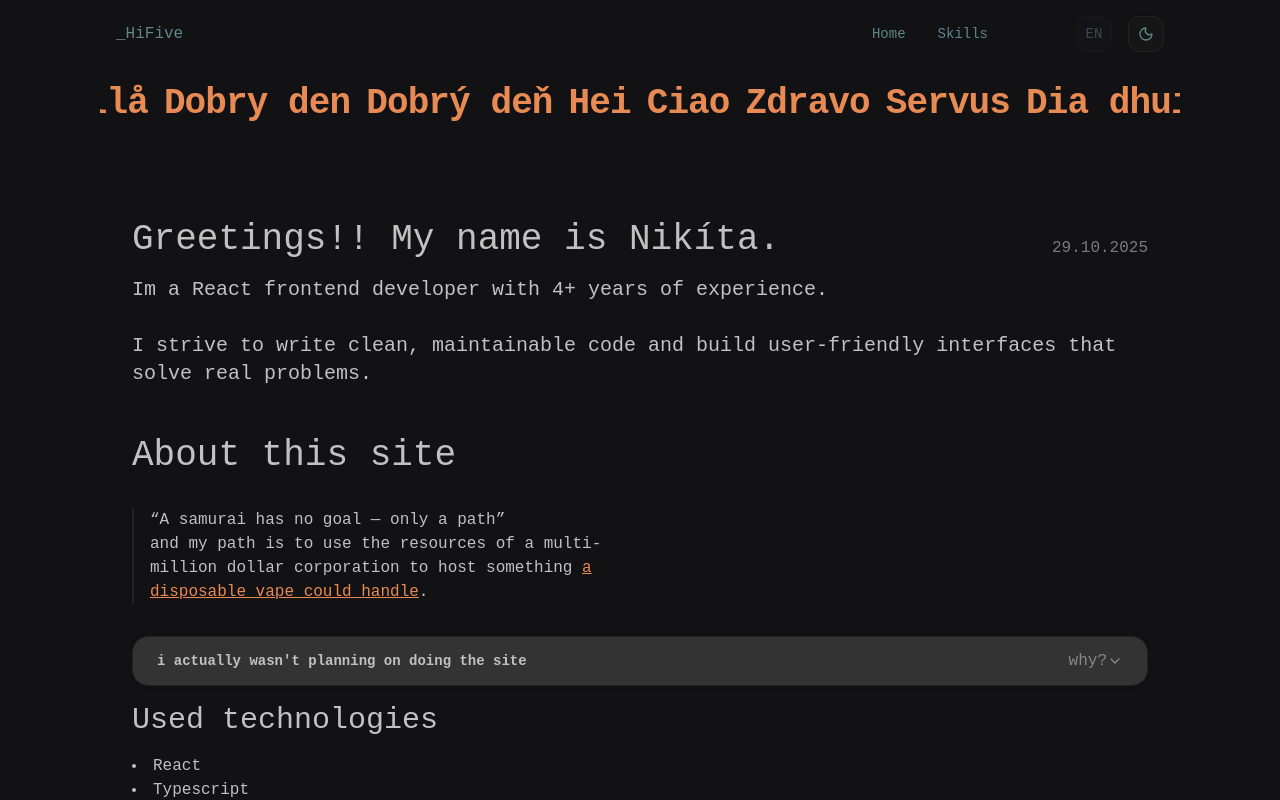
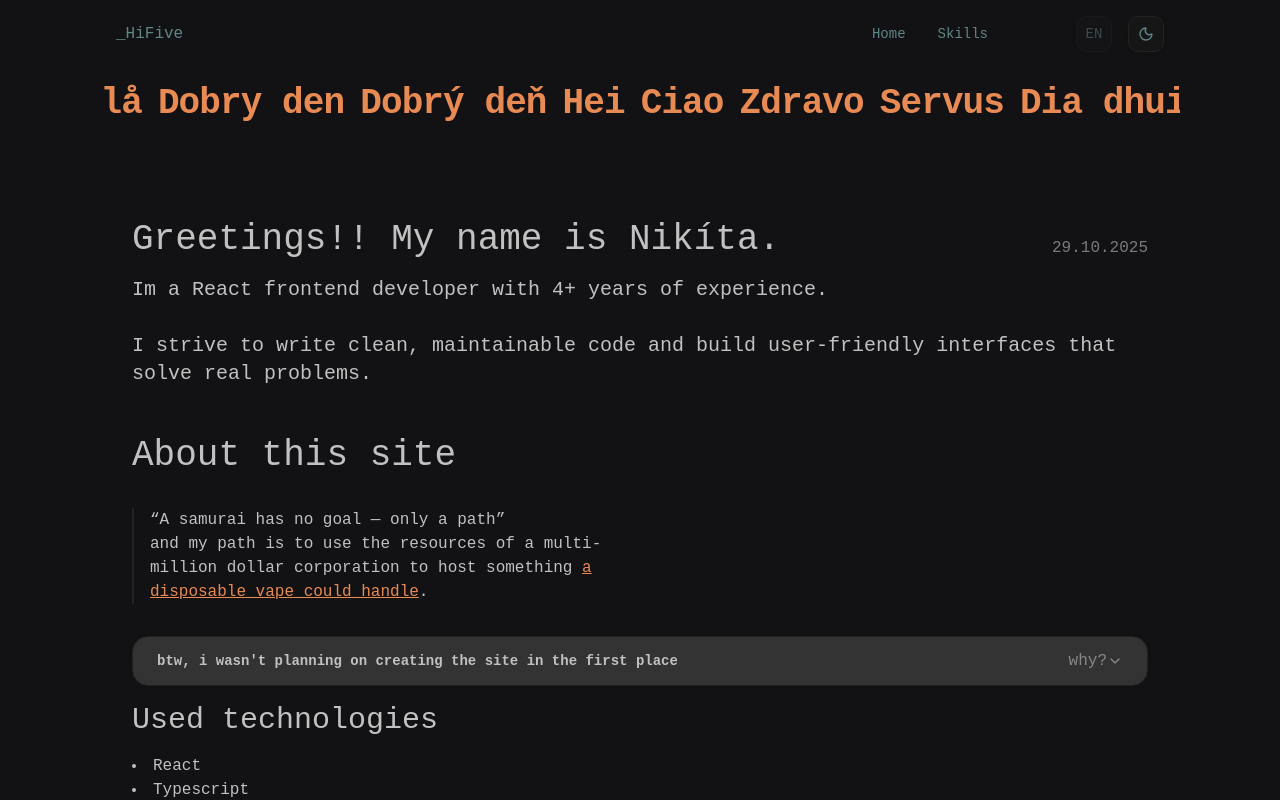
Before and after one commit to IHiFiveI/about-hifive, a React (Vite) app: page / in a window 1280 px wide. Shown: the top 800 px of the page. Built offline with nearby package versions, Linux system fonts and the light colour scheme.

Commit message:
feature(texts): Adjusted texts for different components; feature(layout): Added bottom padding for content in layout;

```diff
--- a/src/pages/home/ui/site-reasoning-collapse.tsx
+++ b/src/pages/home/ui/site-reasoning-collapse.tsx
@@ -10,8 +10,8 @@ export const SiteReasoningCollapse = () => {
   return (
     <Collapsible className="bg-accent text-card-foreground flex flex-col rounded-xl border shadow-sm">
       <CollapsibleTrigger className="group flex w-full items-center justify-between p-6 py-3">
-        <h3 className="flex items-center gap-2 text-left text-sm font-semibold">
-          i actually wasn't planning on doing the site{' '}
+        <h3 className="mr-4 flex items-center text-left text-sm font-semibold">
+          btw, i wasn't planning on creating the site in the first place
         </h3>
         <span className="text-muted-foreground ml-auto font-thin">why?</span>
         <ChevronDown className="text-muted-foreground h-4 w-4 transition-transform group-data-[state=open]:rotate-180" />
--- a/src/pages/skills/ui/skills.tsx
+++ b/src/pages/skills/ui/skills.tsx
@@ -2,6 +2,11 @@ export const Skills = () => {
   return (
     <div className="flex flex-col p-8 pt-4">
       <h3>coming soon!</h3>
+      <br />
+      i could add another bullet list here but it would be too boring
+      <br />
+      <br />
+      eventually ill come up with something, so stay tuned
     </div>
   );
 };
--- a/src/ui/layout/layout.tsx
+++ b/src/ui/layout/layout.tsx
@@ -6,7 +6,7 @@ import { RestrictedWidthWrapper } from './restricted-width-wrapper';
 export const Layout = () => {
   return (
     <div className="flex h-full flex-col justify-between">
-      <RestrictedWidthWrapper>
+      <RestrictedWidthWrapper className="pb-32">
         <Navbar />
         <div className="size-full min-h-[720px]">
           <Outlet />
```
